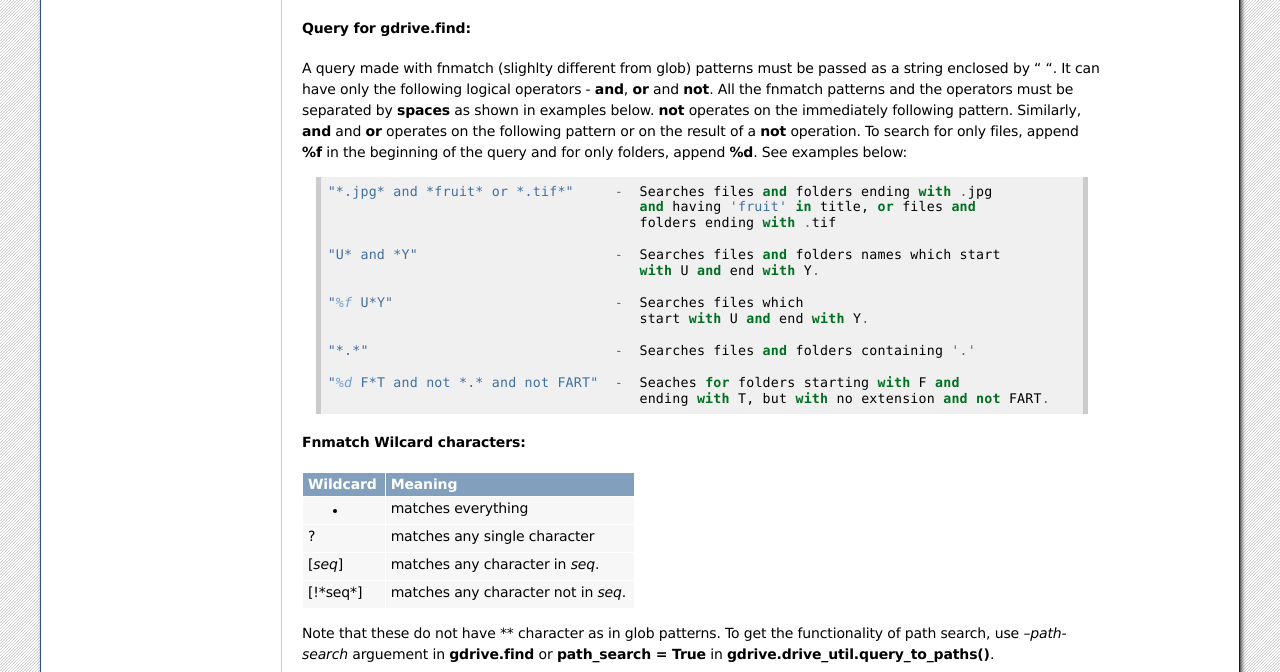
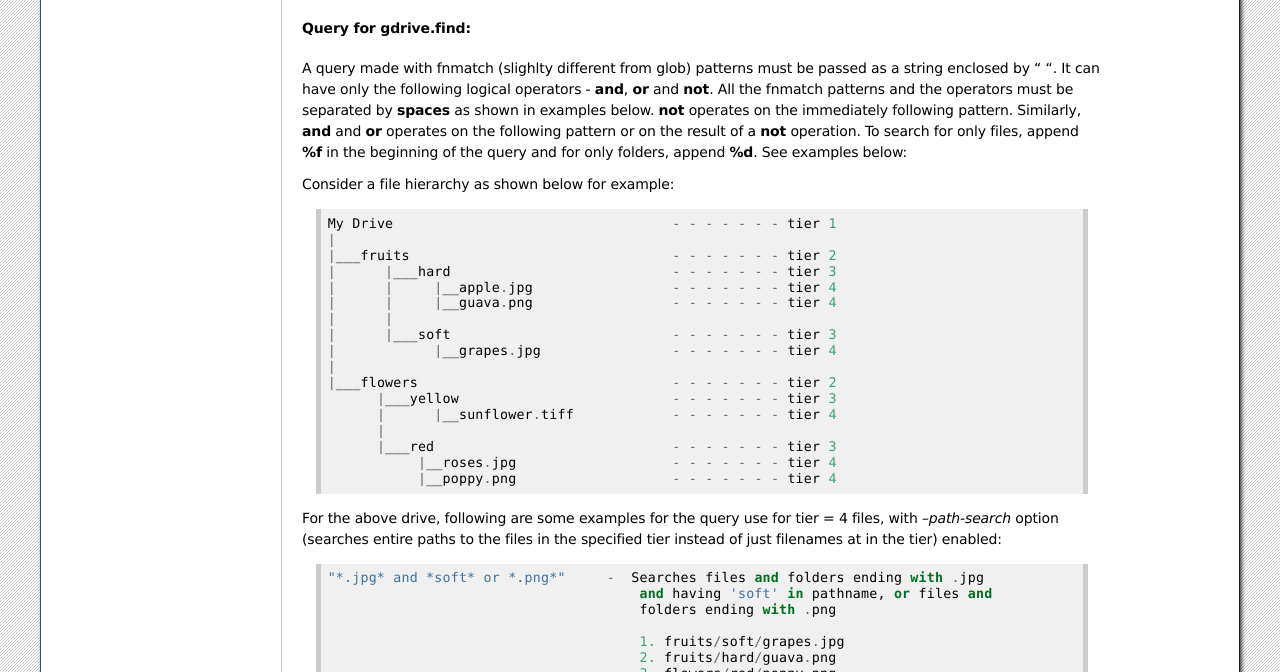
Before and after one commit to preethampaul/gdrive2, a Sphinx documentation site: the page built from docs/gdrive.rst, in a window 1280 px wide and 1400 px high, scrolled down 1530 px. Shown: the part 84-756 px from the top of the window. Built offline with Sphinx 7.4.7, drawn with Linux system fonts in a browser that asks for light colours; the version number could not be read and is left out; some of the changed text lies outside the part shown; grey boxes are pictures that could not be loaded.

Commit message:
major changes made to drive_util/query_to_paths function

```diff
--- a/docs/gdrive.rst
+++ b/docs/gdrive.rst
@@ -82,22 +82,69 @@
 *************************
 A query made with fnmatch (slighlty different from glob) patterns must be passed as a string enclosed by " ". It can have only the following logical operators - **and**, **or** and **not**. All the fnmatch patterns and the operators must be separated by **spaces** as shown in examples below. **not** operates on the immediately following pattern. Similarly, **and** and **or** operates on the following pattern or on the result of a **not** operation. To search for only files, append **%f** in the beginning of the query and for only folders, append **%d**. See examples below:
 
+Consider a file hierarchy as shown below for example:
+
 ::
 
-  "*.jpg* and *fruit* or *.tif*"     -  Searches files and folders ending with .jpg
-                                        and having 'fruit' in title, or files and
-                                        folders ending with .tif
+	My Drive                                  - - - - - - - tier 1
+	|
+	|___fruits                                - - - - - - - tier 2
+	|      |___hard                           - - - - - - - tier 3
+	|      |     |__apple.jpg                 - - - - - - - tier 4
+	|      |     |__guava.png                 - - - - - - - tier 4
+	|      |
+	|      |___soft                           - - - - - - - tier 3
+	|            |__grapes.jpg                - - - - - - - tier 4
+	|
+	|___flowers                               - - - - - - - tier 2
+	      |___yellow                          - - - - - - - tier 3
+	      |      |__sunflower.tiff            - - - - - - - tier 4
+	      |
+	      |___red                             - - - - - - - tier 3
+	           |__roses.jpg                   - - - - - - - tier 4
+	           |__poppy.png                   - - - - - - - tier 4
 
-  "U* and *Y"                        -  Searches files and folders names which start
-                                        with U and end with Y.
+For the above drive, following are some examples for the query use for tier = 4 files,
+with *--path-search* option (searches entire paths to the files in the specified tier
+instead of just filenames at in the tier) enabled:
 
-  "%f U*Y"                           -  Searches files which
-                                        start with U and end with Y.
+::
 
-  "*.*"                              -  Searches files and folders containing '.'
+  "*.jpg* and *soft* or *.png*"     -  Searches files and folders ending with .jpg
+                                        and having 'soft' in pathname, or files and
+                                        folders ending with .png
 
-  "%d F*T and not *.* and not FART"  -  Seaches for folders starting with F and
-                                        ending with T, but with no extension and not FART.
+                                        1. fruits/soft/grapes.jpg
+                                        2. fruits/hard/guava.png
+                                        3. flowers/red/poppy.png
+
+  "f* and *f"                       -  Searches files and folders names which start
+                                        with f and end with f.
+
+                                        1. flowers/yellow/sunflower.tiff
+
+  "%f f*ng"                         -  Searches files which
+                                        start with f and end with ng.
+
+                                        1. fruits/hard/guava.png
+                                        2. flowers/red/poppy.png
+
+  "*.*"								-  Searches files and folders containing '.'
+
+  										1. fruits/hard/apple.jpg
+  										2. fruits/hard/guava.png
+  										3. fruits/soft/grapes.jpg
+  										4. flowers/yellow/sunflower.tiff
+  										5. flowers/red/roses.jpg
+  										6. flowers/red/poppy.png
+
+
+  "%d f*g and not png"  			-  Seaches for folders starting with f and
+                                        ending with g, but not png files.
+
+                                        1. fruits/hard/apple.jpg
+  										2. fruits/soft/grapes.jpg
+  										3. flowers/red/roses.jpg
 
 Fnmatch Wilcard characters:
 *****************************
```
Also changed, not shown: 2 other files.
